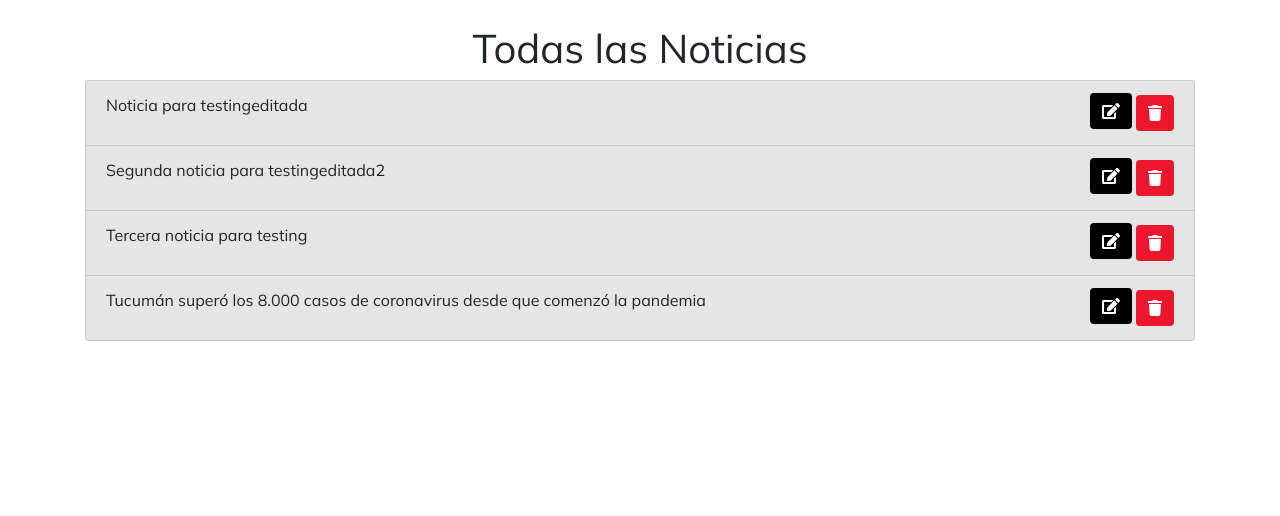
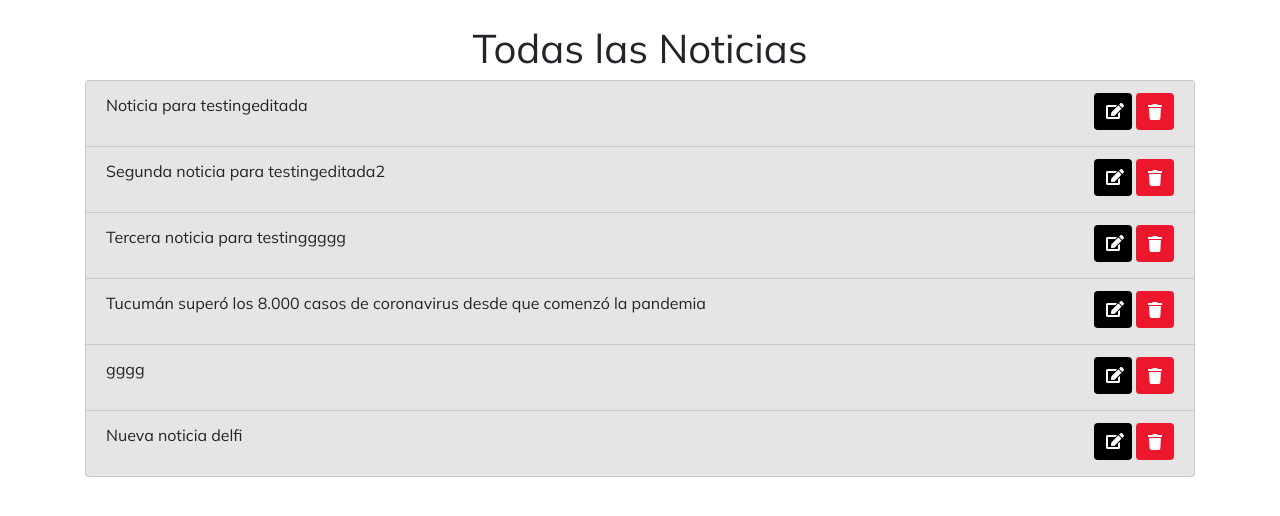
Before and after one commit to delfimassa/20-rollingnewsfrontend, a React (Create React App) app: page /noticias in a window 1280 px wide. Shown: the top 516 px of the page. Built offline with nearby package versions, Linux system fonts and the light colour scheme; data requests are answered from the project's data file.

Commit message:
se arreglaron problemas de css y de funciones en editarnoticia y categoria

```diff
--- a/db.json
+++ b/db.json
@@ -48,7 +48,6 @@
       "noticiaImg": "https://img.lagaceta.com.ar/fotos/notas/2020/09/14/ministerio-de-salud-pblica-de-la-provincia-860494-183522.jpg?_ga=2.243858629.1155574805.1600123280-748976915.1588117706",
       "noticiaAutor": "Maximiliano Diaz2",
       "noticiaFecha": "2020-09-13",
-      "categoria": "Espectaculos",
       "id": 1
     },
     {
@@ -58,19 +57,18 @@
       "noticiaImg": "https://img.lagaceta.com.ar/fotos/notas/2020/09/14/ministerio-de-salud-pblica-de-la-provincia-860494-183522.jpg?_ga=2.243858629.1155574805.1600123280-748976915.1588117706",
       "noticiaAutor": "Maximiliano Diaz",
       "noticiaFecha": "2020-09-13",
-      "categoria": "Tecnologia",
+      "categoria": "Espectaculos",
       "id": 2
     },
     {
-      "id": 3,
-      "noticiaTitulo": "Tercera noticia para testing",
+      "noticiaTitulo": "Tercera noticia para testinggggg",
       "noticiaDescripcionBreve": "Esta es una noticia realizada para testear los componentes",
       "noticiaDescripcionFull": "Esta es una noticia realizada para testear los componentes",
-      "noticiaImg": "https://cadenaser05.epimg.net/ser/imagenes/2020/04/17/internacional/1587104508_702379_1587106943_noticia_normal_recorte1.jpg",
-      "noticiaCategoria": "Actualidad",
-      "noticiaAutor": "Maximiliano Diaz",
+      "noticiaImg": "https://img.lagaceta.com.ar/fotos/notas/2020/09/14/ministerio-de-salud-pblica-de-la-provincia-860494-183522.jpg?_ga=2.243858629.1155574805.1600123280-748976915.1588117706",
+      "noticiaAutor": "Maximiliano Diaz2",
       "noticiaFecha": "2020-09-13",
-      "noticiaPublicada": true
+      "categoria": "Deportes",
+      "id": 3
     },
     {
       "id": 4,
@@ -82,6 +80,26 @@
       "noticiaAutor": "Juan Perez",
       "noticiaFecha": "2020-09-14",
       "noticiaPublicada": true
+    },
+    {
+      "noticiaTitulo": "gggg",
+      "noticiaDescripcionBreve": "hhhh",
+      "noticiaDescripcionFull": "jjjjj",
+      "noticiaImg": "https://www.lagaceta.com.ar/",
+      "noticiaCategoria": "Politica",
+      "noticiaAutor": "pepe",
+      "noticiaFecha": "46543-04-05",
+      "id": 5
+    },
+    {
+      "noticiaTitulo": "Nueva noticia delfi",
+      "noticiaDescripcionBreve": "ultima prueba",
+      "noticiaDescripcionFull": "wkflwekflwkeflwfe",
+      "noticiaImg": "https://img.lagaceta.com.ar/fotos/notas/2020/09/14/ministerio-de-salud-pblica-de-la-provincia-860494-183522.jpg?_ga=2.243858629.1155574805.1600123280-748976915.1588117706",
+      "noticiaCategoria": "Deportes",
+      "noticiaAutor": "delfi massa",
+      "noticiaFecha": "0022-02-22",
+      "id": 6
     }
   ]
 }
--- a/src/Components/CategoriaDinamica/Categoria.js
+++ b/src/Components/CategoriaDinamica/Categoria.js
@@ -64,13 +64,13 @@ const Categoria = (props) => {
       <p>{props.categoria.nombreCategoria}</p>
       <div>
         <Link
-          className="btn btn-dark mr-2 botonNegro"
+          className="btn btn-dark botonNegro botonEditar mb-1 ml-1"
           to={`/admin/editarnoticia/:idNoticia${props.categoria.id}`}
         >
           <FontAwesomeIcon icon={faEdit}></FontAwesomeIcon>
         </Link>
         <Button
-          className="botonRojo"
+          className="botonRojo botonEditar mb-1 ml-1"
           variant="danger"
           type="button"
           onClick={() => eliminarCategoria(props.categoria.id)}
--- a/src/Components/Noticias/AgregarNoticia.js
+++ b/src/Components/Noticias/AgregarNoticia.js
@@ -19,6 +19,8 @@ const AgregarNoticia = (props) => {
   const [noticiaCategoria, setNoticiaCategoria] = useState("");
   const [noticiaAutor, setNoticiaAutor] = useState("");
   const [noticiaFecha, setNoticiaFecha] = useState("");
+
+  console.log(noticiaCategoria);
 
   const handleSubmit = async (event) => {
     event.preventDefault();
--- a/src/Components/Noticias/AgregarNoticiaCategorias.js
+++ b/src/Components/Noticias/AgregarNoticiaCategorias.js
@@ -1,16 +1,10 @@
-import React from "react";
+import React from 'react';
 import Form from "react-bootstrap/Form";
 
 const AgregarNoticiaCategorias = (props) => {
-  const listadoCategorias = props.categorias;
-  console.log(props.defaultValue);
+ const listadoCategorias= props.categorias
     return (
-    <Form.Control
-      as="select"
-      value={props.defaultValue || ""}
-      onChange={(e) => props.setNoticiaCategoria(e.target.value)}
-      required
-    >
+        <Form.Control as="select" onChange={(e)=> props.setNoticiaCategoria(e.target.value)} required>
         <option></option>
         {listadoCategorias.map((itemCategoria) => (
             <option key={itemCategoria.nombreCategoria}>{itemCategoria.nombreCategoria}</option>
--- a/src/Components/Noticias/EditarNoticia.js
+++ b/src/Components/Noticias/EditarNoticia.js
@@ -5,7 +5,7 @@ import Alert from "react-bootstrap/Alert";
 import Col from "react-bootstrap/Col";
 import Swal from "sweetalert2";
 import { withRouter } from "react-router-dom";
-import AgregarNoticiaCategorias from "./AgregarNoticiaCategorias";
+import EditarNoticiaCategorias from "./EditarNoticiaCategorias";
 
 const EditarNoticia = (props) => {
   const [noticia, setNoticia] = useState({});
@@ -160,16 +160,16 @@ const EditarNoticia = (props) => {
             type="url"
             placeholder="Introduzca la direccion URL que lleva a la imagen a utilizar"
             ref={noticiaImgRef}
-            defaultValue={props.noticia?.noticiaImgFull || ""}
+            defaultValue={props.noticia?.noticiaImg || ""}
           />
         </Form.Group>
         <Form.Group controlId="listaCategoria">
           <Form.Label>Categoria</Form.Label>
-          <AgregarNoticiaCategorias
+          <EditarNoticiaCategorias
             setNoticiaCategoria={setNoticiaCategoria}
             categorias={props.categorias}
             defaultValue = {noticiaCategoria}
-          ></AgregarNoticiaCategorias>
+          ></EditarNoticiaCategorias>
           <Form.Text id="listaCategoriaHelpBlock" muted>
             Seleccione una categoria
           </Form.Text>
--- /dev/null
+++ b/src/Components/Noticias/EditarNoticiaCategorias.js
@@ -0,0 +1,29 @@
+import React from "react";
+import Form from "react-bootstrap/Form";
+
+const EditarNoticiaCategorias = (props) => {
+  const listadoCategorias = props.categorias;
+  console.log(listadoCategorias, "CONSOLE LOG DE CATEGORIAS");
+  console.log(props.defaultValue);
+
+  const prueba = (e)=>{
+    props.setNoticiaCategoria(e.target.value);
+    console.log(e.target.value)
+  }
+
+  return (
+    <Form.Control
+      as="select"
+      value={props.defaultValue || ""}
+      onChange={(e) => props.setNoticiaCategoria(e.target.value)}
+      required
+    >
+
+      {listadoCategorias.map((itemCategoria) => (
+        <option key={itemCategoria.nombreCategoria}>{itemCategoria.nombreCategoria}</option>
+      ))}
+    </Form.Control>
+  );
+};
+
+export default EditarNoticiaCategorias;
--- a/src/Components/Noticias/Noticia.js
+++ b/src/Components/Noticias/Noticia.js
@@ -60,18 +60,18 @@ const Noticia = (props) => {
     });
   };
   return (
-    <ListGroup.Item className=" fondoLi">
+    <ListGroup.Item className="fondoLi">
       <div className="row d-flex justify-content-between m-0 p-0">
         <div className="col-9 d-flex justify-content-between m-0 p-0"><p>{props.noticia.noticiaTitulo}</p></div>
         <div className="col-3 m-0 p-0 text-right">
           <Link
-          className="btn btn-dark botonNegro mb-1"
+          className="btn btn-dark botonNegro botonEditar mb-1 ml-1"
           to={`/admin/editarnoticia/${props.noticia.id}`}
         >
           <FontAwesomeIcon icon={faEdit}></FontAwesomeIcon>
         </Link>
           <Button
-          className="botonRojo ml-1"
+          className="botonRojo botonEditar mb-1 ml-1"
           variant="danger"
           type="button"
           onClick={() => eliminarNoticia(props.noticia.id)}
--- a/src/Components/Noticias/agregarnoticia.css
+++ b/src/Components/Noticias/agregarnoticia.css
@@ -11,3 +11,41 @@
 .fondoLi{
     background-color: #E5E5E5;
 }
+
+/*X-SMALL DEVICES PUBLICIDAD*/
+@media all and (max-width: 576px) {
+    .botonEditar{
+        width: 38px;
+        height: 37px;
+    }
+}
+/*SMALL DEVICES*/
+@media all and (min-width: 576px) and (max-width: 768px) {
+    .botonEditar{
+        width: 38px;
+        height: 38px;
+    }
+}
+/*MEDIUM DEVICES*/
+@media all and (min-width: 768px) and (max-width: 991px) {
+    .botonEditar{
+        width: 38px;
+        height: 37px;
+    }
+}
+
+/*LARGE DEVICES*/
+@media all and (min-width: 991px) and (max-width: 1200px) {
+    .botonEditar{
+        width: 38px;
+        height: 37px;
+    }
+}
+
+  /*XTRA LARGE DEVICES*/
+@media all and (min-width: 1200px) {
+    .botonEditar{
+        width: 38px;
+        height: 37px;
+    }
+}
```
Lines whose indentation alone changed are shown as unchanged.
